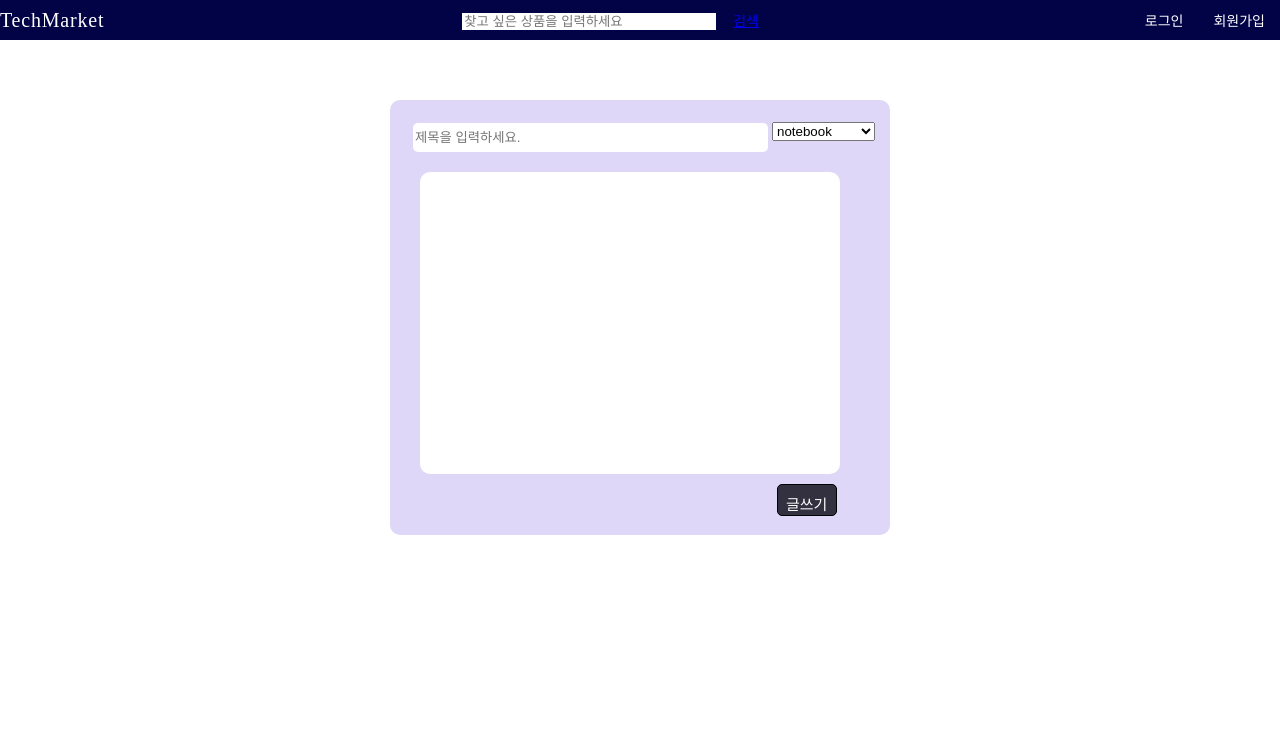
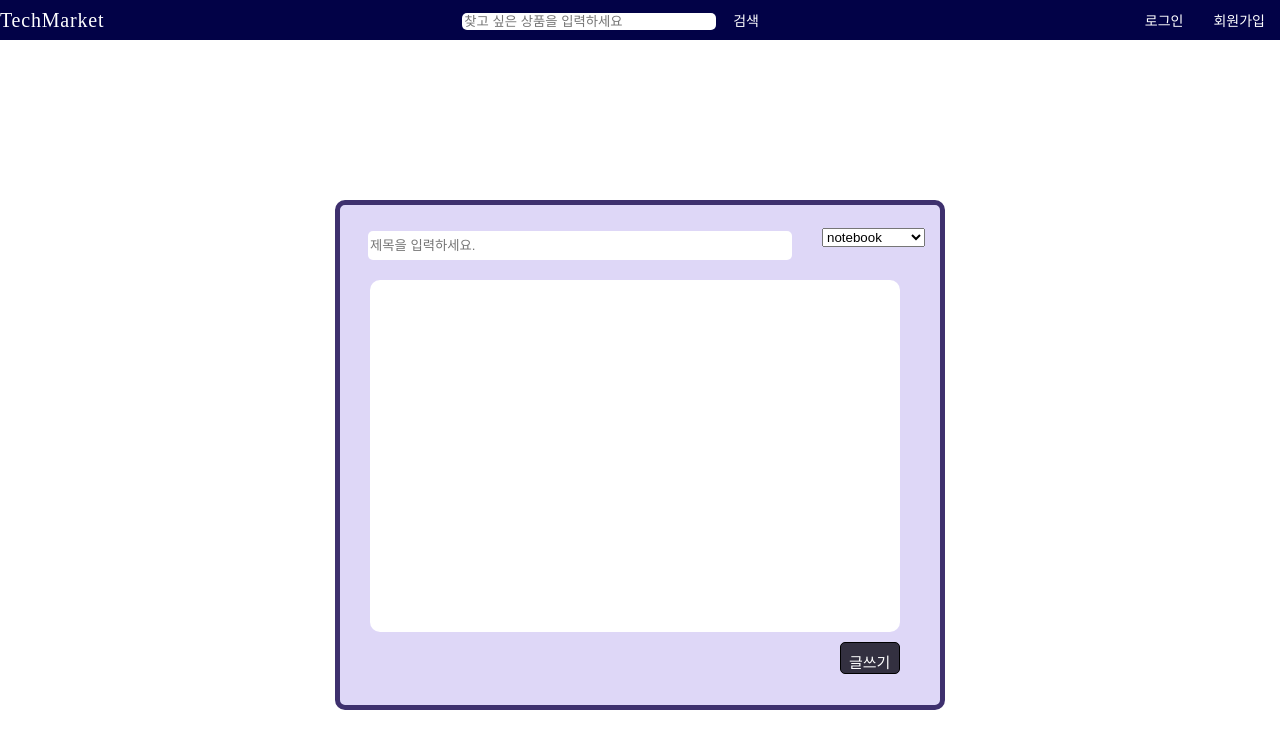
Before and after one commit to codestates/TechMarket-client, a React (Create React App) app in the folder TechMarket-Client/techmarket/: page /post in a window 1280 px wide. Shown: the top 748 px of the page. Built offline with nearby package versions, Linux system fonts and the light colour scheme.

Commit message:
[Update]feature/up

```diff
--- a/TechMarket-Client/techmarket/src/App.js
+++ b/TechMarket-Client/techmarket/src/App.js
@@ -10,9 +10,6 @@ import MyPage from "./pages/MyPage";
 import ProductPage from "./pages/ProductPage";
 import ProductsPage from "./pages/ProductsPage";
 import Post from "./pages/Post";
-
-
-
 
 class App extends Component {
   constructor(props) {
@@ -54,7 +51,7 @@ class App extends Component {
             )}
           />
           <Switch>
-            <Route path="/show" component={ProductPage} />
+            <Route path="/show/:id" component={ProductPage} />
             <Route
               path="/mypage"
               render={() => (
@@ -66,7 +63,6 @@ class App extends Component {
             />
             <Route path="/products" component={ProductsPage} />
             <Route path="/post" component={Post} />
-            <Route />
           </Switch>
         </div>
       </Router>
--- a/TechMarket-Client/techmarket/src/components/Nav.js
+++ b/TechMarket-Client/techmarket/src/components/Nav.js
@@ -45,9 +45,14 @@ const Nav = ({ accessToken, issueAccessToken }) => {
             placeholder="찾고 싶은 상품을 입력하세요"
             onChange={e => inputHandler(e)}
           ></input>
-          <button className="product-search-btn">
-            <Link to="/products">검색</Link>
-          </button>
+          <Link
+            to={{
+              pathname: `/products`,
+              state: { search: search }
+            }}
+          >
+            <button className="product-search-btn">검색</button>
+          </Link>
         </div>
         <span>
           {accessToken ? ( // accessToken을 발급받았으면 ( 로그인을 했으면)
@@ -56,7 +61,9 @@ const Nav = ({ accessToken, issueAccessToken }) => {
                 {" "}
                 <button className="btn-nav"> 마이페이지</button>{" "}
               </Link>
-              <button className="btn-nav">게시물 작성</button>
+              <Link to="/post">
+                <button className="btn-nav">게시물 작성</button>
+              </Link>
             </>
           ) : (
             <>
--- a/TechMarket-Client/techmarket/src/index.js
+++ b/TechMarket-Client/techmarket/src/index.js
@@ -1,6 +1,4 @@
-
 // import { StrictMode } from "react";
-
 
 import ReactDOM from "react-dom";
 import { BrowserRouter } from "react-router-dom";
@@ -8,8 +6,6 @@ import App from "./App";
 
 require("dotenv").config();
 
-
-
 ReactDOM.render(
   <BrowserRouter>
     <App />
--- a/TechMarket-Client/techmarket/src/pages/ProductPage.js
+++ b/TechMarket-Client/techmarket/src/pages/ProductPage.js
@@ -1,27 +1,47 @@
-import React from "react";
-// , { useState }
+import React, { useState } from "react";
 
 import Nav from "../components/Nav";
 
-import feature from "../images/Earl of Lemongrab.jpeg";
+import img from "../images/Earl of Lemongrab.jpeg";
 
 import "../styles/ProductPage.css";
+import axios from "axios";
 
+// props === {accessToken, issueAccessToken}
 const Product = props => {
-  // 해당 사진 클릭할 때 onClick 실행
-  // 이 때 onClick은 True
+  console.log(props.match.params.id);
+  console.log(props);
+  const [product, setProduct] = useState([]);
+
+  // const id = props.location.state.id;
+  // console.log(id);
+  const id = props.match.params.id;
+  console.log(id);
+
+  axios.get(`http://localhost:8080/board?id=${id}`).then(res => {
+    if (res.status === 200) {
+      console.log(res.data);
+      setProduct(res.data);
+    } else {
+      alert("예상치 못한 오류가 발생했습니다. \n 잠시 후 다시 시도해주세요.");
+    }
+  });
+
   return (
     <>
       <div id="product-container">
         <Nav />
         <div className="product-intro">
-          <div className="product-photo">
-            <img alt="" src={feature} />
+          <div className="product-photo-content-box">
+            <div className="product-photo">
+              <img alt="" src={img} />
+            </div>
+            <div className="product-seller-info">
+              <div className="product-seller-name">{product.writerid}</div>
+              <div className="product-seller-comment">{product.content}</div>
+            </div>
           </div>
-          <div className="product-seller-info">
-            <div className="product-seller-name">나는야판매자</div>
-            <div className="product-seller-comment">상태좋구어쩌구저쩌구</div>
-          </div>
+
           <div className="product-modal-chats-container">
             <div className="product-chat-box">
               <input
@@ -30,7 +50,6 @@ const Product = props => {
               />
               <button className="product-chat-btn">클릭</button>
             </div>
-
             <div className="product-modal-chat-users">
               <div className="product-modal-chat">
                 <div className="product-modal-chatter-info">
--- a/TechMarket-Client/techmarket/src/pages/ProductsPage.js
+++ b/TechMarket-Client/techmarket/src/pages/ProductsPage.js
@@ -1,27 +1,42 @@
 import React, { useState } from "react";
 import Nav from "../components/Nav";
 import { Link } from "react-router-dom";
-
-import feature from "../images/Earl of Lemongrab.jpeg";
-
 import axios from "axios";
-
 import "../styles/ProductsPage.css";
 import img from "../images/profileImg.png";
 
-const Products = () => {
+const Products = props => {
+  console.log(props);
   const [item, setItem] = useState(0);
   const incrementItem = () => setItem(item + 1);
-
   const [products, setProducts] = useState([]);
 
+  if (props.location.history) {
+    //검색어를 입력하고 들어왔으면
+    const word = props.location.state.search;
+    axios
+      .get(`http://localhost:8080/search?search_word=${word}`, {})
+      .then(res => {
+        console.log(res.data.data.result);
+        if (res.status === 200) {
+          setProducts(res.data.data.result);
+        } else {
+          alert(
+            "예상치 못한 오류가 발생했습니다. \n 잠시 후 다시 시도해주세요."
+          );
+        }
+      });
+  } else {
+    //전체 상품 보기를 입력하고 들어왔으면
     axios.get(`http://localhost:8080/products`).then(res => {
+      console.log(res.data);
       if (res.status === 200) {
         setProducts(res.data);
       } else {
         alert("예상치 못한 오류가 발생했습니다. \n 잠시 후 다시 시도해주세요.");
       }
     });
+  }
 
   return (
     <>
@@ -36,9 +51,15 @@ const Products = () => {
               TechMarket에서는 원하시는 상품을 어느 곳에서나 찾으실 수 있습니다
             </div>
           </div>
-
           {products.map(product => {
             return (
+              <>
+                <Link
+                  to={{
+                    pathname: `/show/${product.id}`,
+                    state: { id: product.id }
+                  }}
+                >
                   <div className="body-products" key={product.id}>
                     <img src={img}></img>
                     <div className="product-title">{product.title}</div>
@@ -50,6 +71,8 @@ const Products = () => {
                       </span>
                     </div>
                   </div>
+                </Link>
+              </>
             );
           })}
         </div>
--- a/TechMarket-Client/techmarket/src/styles/Nav.css
+++ b/TechMarket-Client/techmarket/src/styles/Nav.css
@@ -27,6 +27,7 @@
 .product-search {
   width: 250px;
   margin: 8px 2px;
+  border-radius: 5px;
 }
 
 #nav button {
--- a/TechMarket-Client/techmarket/src/styles/Post.css
+++ b/TechMarket-Client/techmarket/src/styles/Post.css
@@ -11,11 +11,12 @@ body {
 
 .product-post-model {
   background-color: #ded7f7;
-  margin-top: 100px;
+  margin-top: 200px;
   margin-bottom: 50px;
-  width: 500px;
-  height: 435px;
+  width: 600px;
+  height: 500px;
   border-radius: 10px;
+  border: 5px solid #3e306e;
 }
 
 .product-post-title {
@@ -25,9 +26,9 @@ body {
   align-items: center;
 }
 .product-post-title > input {
-  width: 380px;
+  width: 420px;
   height: 25px;
-  margin: 15px 4px 2px 15px;
+  margin: 18px 4px 2px 20px;
   padding: 2px;
   border-radius: 5px;
 }
@@ -39,8 +40,8 @@ body {
 .product-post-summary {
   display: flex;
   margin: 18px 30px 5px;
-  width: 420px;
-  height: 300px;
+  width: 530px;
+  height: 350px;
 }
 
 .product-post-summary > input {
@@ -52,7 +53,7 @@ body {
 
 .product-post-btn-container {
   margin-top: 12px;
-  margin-left: 387px;
+  margin-left: 500px;
   width: 58px;
   height: 30px;
   background-color: #333040;
--- a/TechMarket-Client/techmarket/src/styles/ProductPage.css
+++ b/TechMarket-Client/techmarket/src/styles/ProductPage.css
@@ -10,7 +10,6 @@ body {
   background-color: white;
   text-align: center;
   margin-top: 40px;
-  border: 1px solid;
 }
 
 .product-intro {
@@ -18,11 +17,19 @@ body {
   display: block;
   justify-content: center;
   align-items: center;
+  margin: 5px;
+}
+
+.product-photo-content-box {
+  display: flex;
+  display: inline-block;
+  justify-content: center;
+  align-items: center;
 }
 
 .product-photo {
   margin: 25px 35px;
-  width: 430px;
+  width: 450px;
   height: 270px;
 }
 
--- a/TechMarket-Client/techmarket/src/styles/ProductsPage.css
+++ b/TechMarket-Client/techmarket/src/styles/ProductsPage.css
@@ -4,10 +4,12 @@ body {
 }
 
 #products-container {
+  display: flex;
+  justify-content: center;
+  align-items: center;
   width: 100%;
   height: 100%;
   background: white;
-  border: 1px solid;
 }
 
 #products-container #section-search-products {
@@ -76,7 +78,7 @@ body {
   display: flex;
   justify-content: center;
   align-items: center;
-  height: 160px;
+  height: 300px;
   overflow: hidden;
   background-color: white;
   border-radius: 8px;
```
Lines whose indentation alone changed are shown as unchanged.
